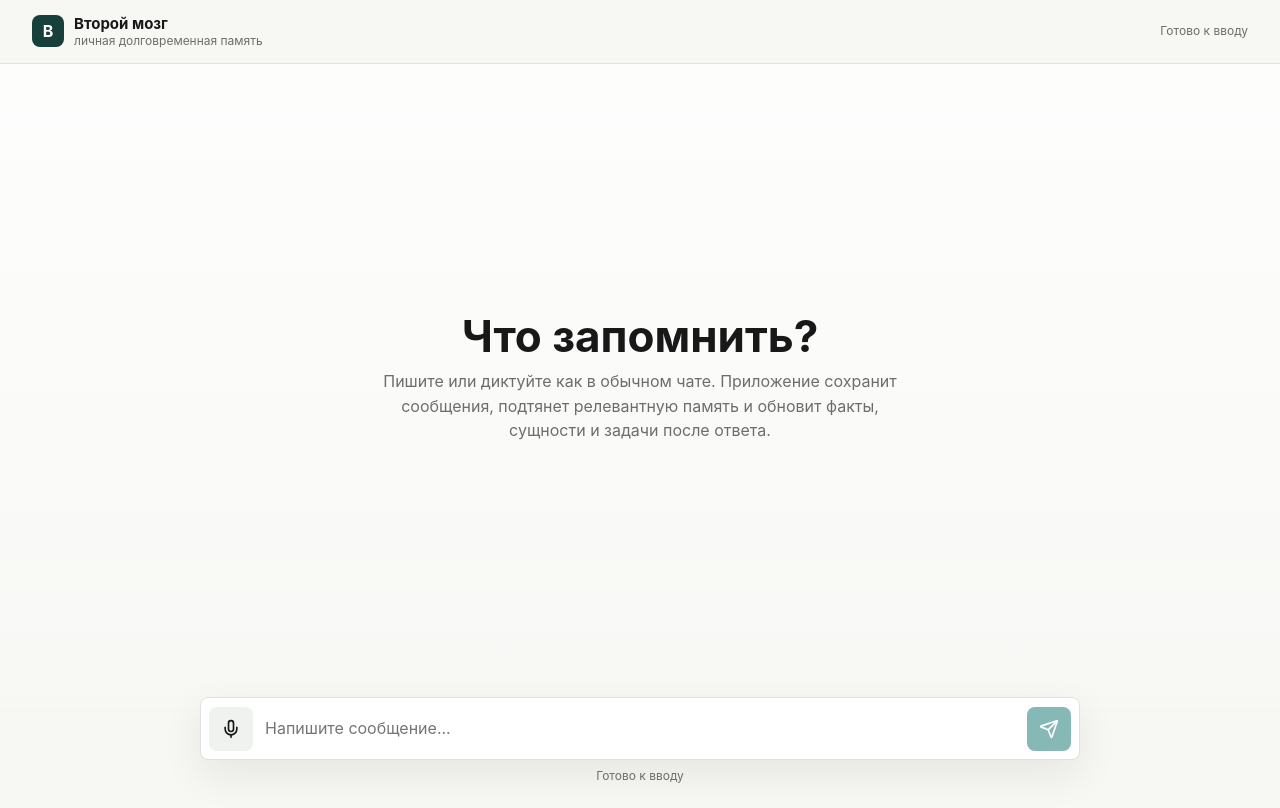
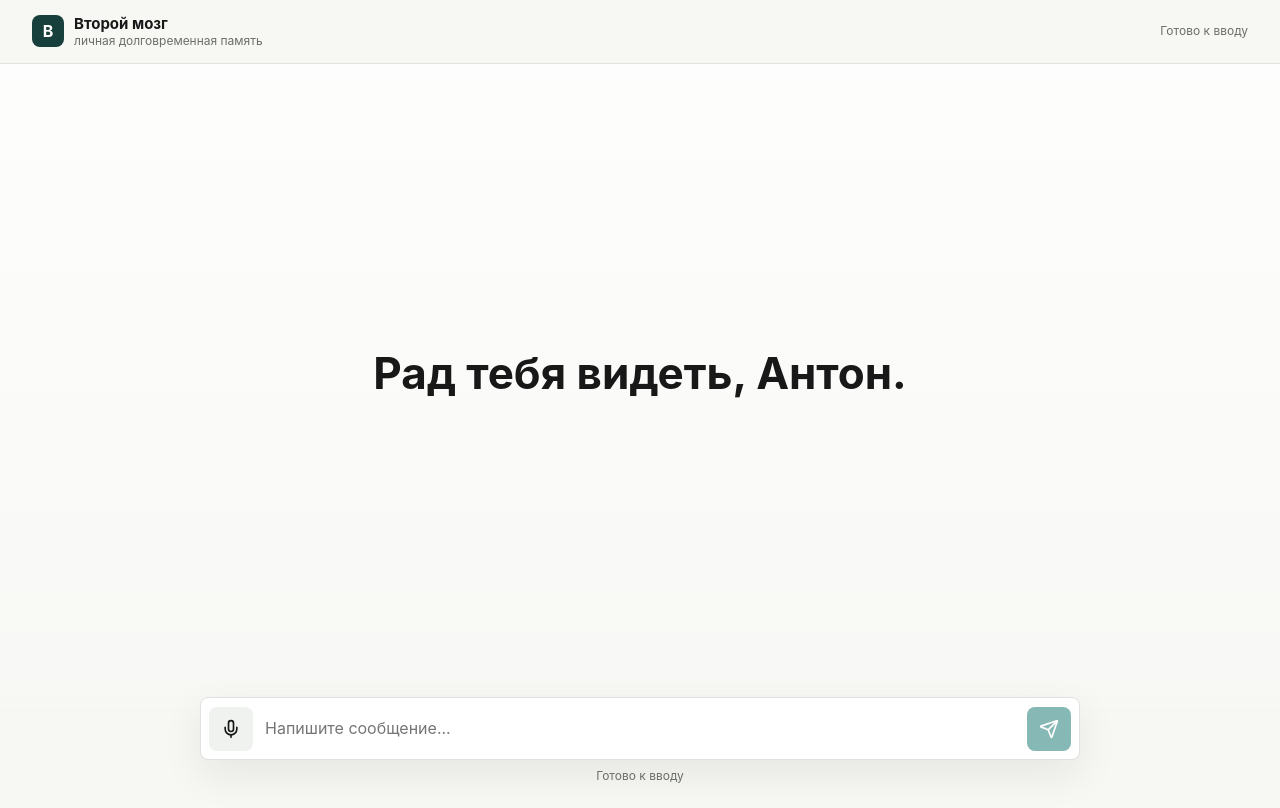
Before and after one commit to antonyRock/anton-memory, a Next.js app: page / in a window 1280 px wide. Built offline with nearby package versions, Linux system fonts and the light colour scheme.

Commit message:
Update empty chat greeting

```diff
--- a/app/page.tsx
+++ b/app/page.tsx
@@ -149,12 +149,7 @@ export default function Home() {
         {messages.length === 0 ? (
           <div className="empty-state">
             <div>
-              <h1>Что запомнить?</h1>
-              <p>
-                Пишите или диктуйте как в обычном чате. Приложение сохранит
-                сообщения, подтянет релевантную память и обновит факты, сущности
-                и задачи после ответа.
-              </p>
+              <h1>Рад тебя видеть, Антон.</h1>
             </div>
           </div>
         ) : (
```
